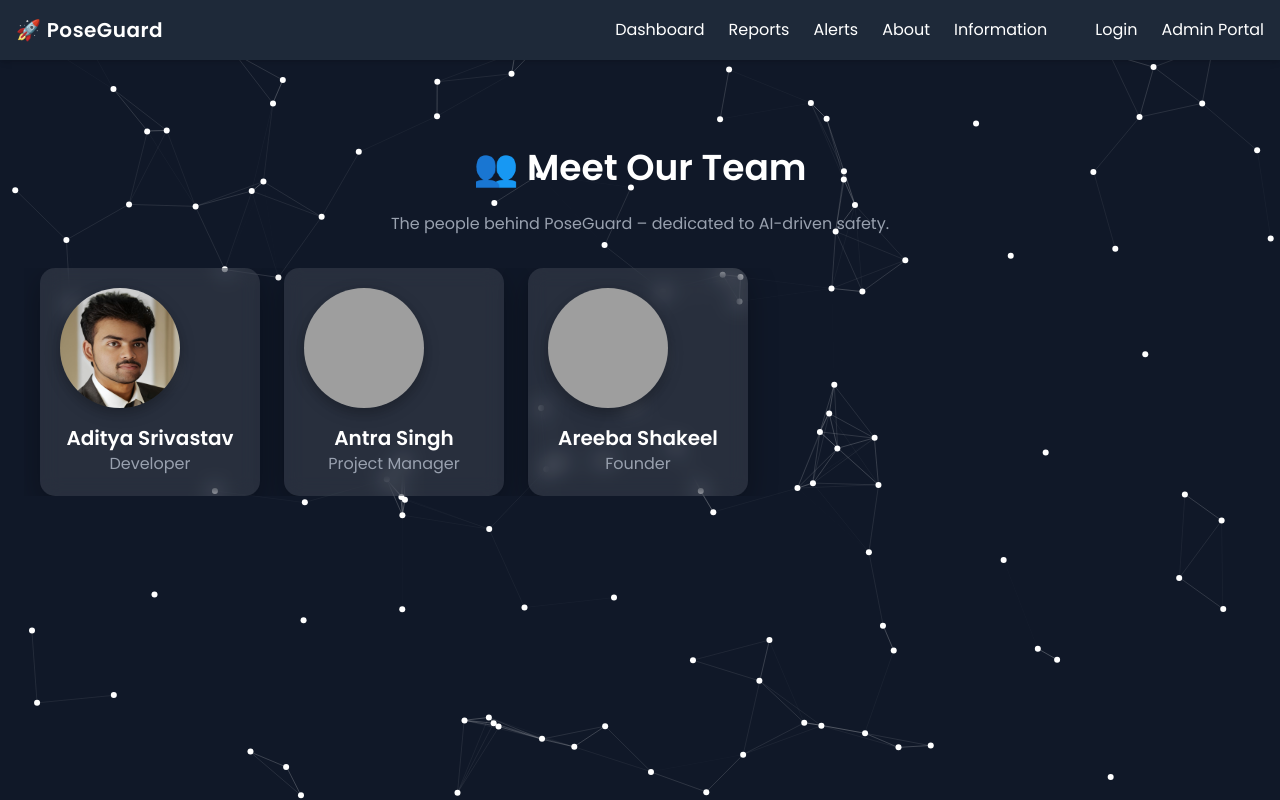
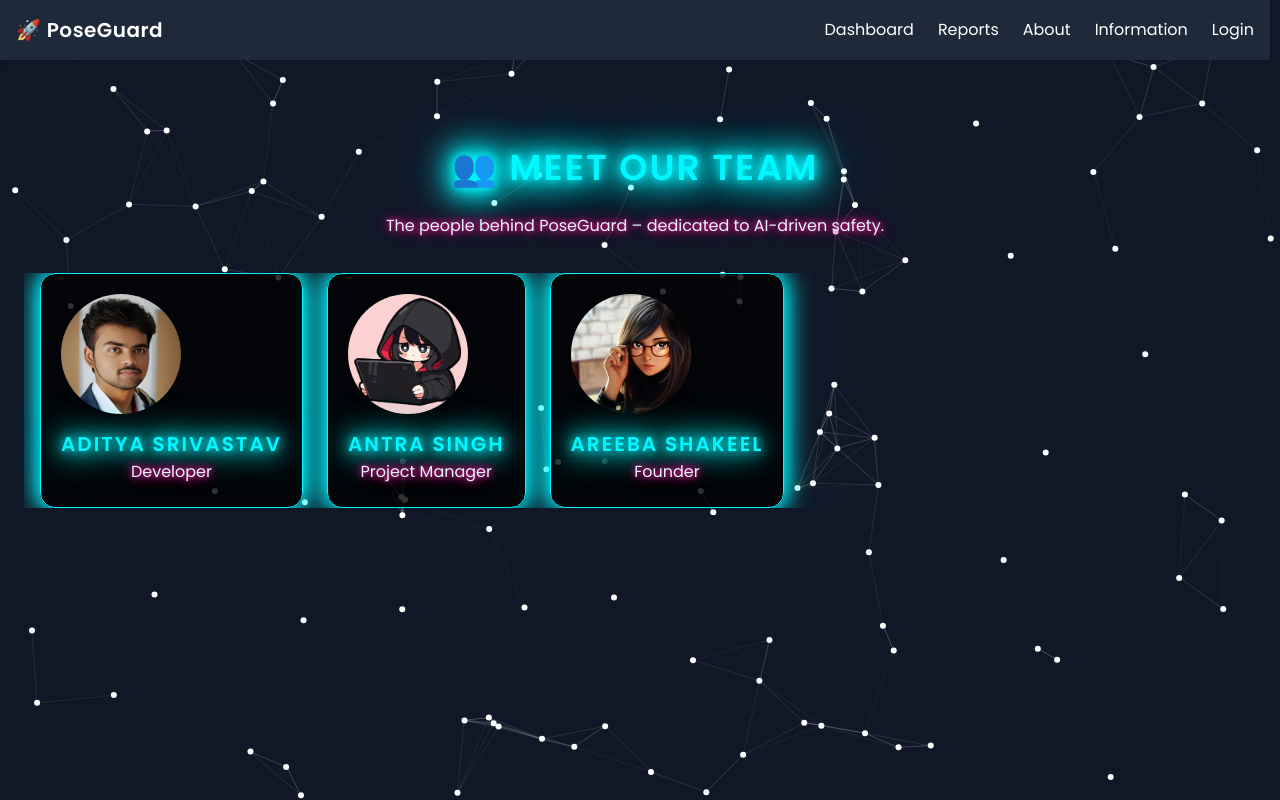
Before and after one commit to AdityaSrivastavDS/Driver-Unwanted-Pose-Detection-and-Feedback-System, a Flask app: page /about in a window 1280 px wide. Run offline with Flask 3, Linux system fonts and the light colour scheme; some libraries are stand-ins or nearby versions; grey boxes are pictures that could not be loaded.

Commit message:
UI Improvement

```diff
--- a/static/css/styles.css
+++ b/static/css/styles.css
@@ -76,16 +76,17 @@ body {
     background-color: #555;
 }
 
-/* Team Card */
-.team-card {
-    background: rgba(255, 255, 255, 0.1);
-    backdrop-filter: blur(10px);
-    padding: 20px;
-    border-radius: 15px;
-    text-align: center;
-    min-width: 220px;
-    box-shadow: 0 10px 30px rgba(0, 0, 0, 0.3);
+/* Team Card Image */
+.team-card img {
+    width: 120px;
+    height: 120px;
+    border-radius: 50%;
+    box-shadow: 0 0 15px #00f7ff;
     transition: transform 0.3s ease;
+}
+
+.team-card img:hover {
+    transform: scale(1.1);
 }
 
 .team-card:hover {
@@ -104,3 +105,43 @@ body {
 .team-card img:hover {
     transform: scale(1.15);
 }
+
+
+/* Neon Text Effect */
+.neon-text {
+    color: #00f7ff; /* Bright cyan for better visibility */
+    text-shadow: 0 0 10px #00f7ff, 0 0 20px #00f7ff, 0 0 30px #00f7ff, 0 0 40px #00f7ff, 0 0 50px #00f7ff;
+    font-family: 'Poppins', sans-serif;
+    text-transform: uppercase;
+    letter-spacing: 2px;
+}
+
+/* Neon Paragraph Effect */
+.neon-paragraph {
+    color: #e0f7ff; /* Softer white-cyan for readability */
+    text-shadow: 0 0 5px #cc147f, 0 0 10px #cc147f, 0 0 15px #cc147f;
+    line-height: 1.8;
+    font-family: 'Poppins', sans-serif;
+}
+
+/* Background Contrast */
+.card.floating {
+    background: rgba(0, 0, 0, 0.8); /* Darker background for better contrast */
+    border: 1px solid #cc147f; /* Optional: Add a glowing border */
+    box-shadow: 0 0 20px #cc147f;
+}
+
+/* Neon Box Effect */
+.neon-box {
+    background: rgba(0, 0, 0, 0.8); /* Darker background for better contrast */
+    border: 1px solid #00f7ff; /* Glowing border */
+    box-shadow: 0 0 20px #00f7ff, 0 0 30px #00f7ff;
+    padding: 20px;
+    border-radius: 15px;
+    transition: transform 0.3s ease, box-shadow 0.3s ease;
+}
+
+.neon-box:hover {
+    transform: scale(1.05);
+    box-shadow: 0 0 30px #00f7ff, 0 0 40px #00f7ff, 0 0 50px #00f7ff;
+}
--- a/templates/about.html
+++ b/templates/about.html
@@ -2,25 +2,25 @@
 
 {% block content %}
 <section class="text-center py-12">
-    <h1 class="text-4xl font-bold mb-6">👥 Meet Our Team</h1>
-    <p class="text-gray-400 mb-8">The people behind PoseGuard – dedicated to AI-driven safety.</p>
+    <h1 class="text-4xl font-bold neon-text mb-6">👥 Meet Our Team</h1>
+    <p class="text-gray-400 neon-paragraph mb-8">The people behind PoseGuard – dedicated to AI-driven safety.</p>
 
     <!-- Scrollable Team Section -->
     <div class="overflow-x-auto whitespace-nowrap scrollbar-hide flex space-x-6 px-4" id="teamScroll">
-        <div class="team-card">
-            <img src="/static/images/adi.jpg" alt="John Doe">
-            <h3 class="mt-4 text-xl font-semibold">Aditya Srivastav</h3>
-            <p class="text-gray-400">Developer</p>
+        <div class="team-card neon-box">
+            <img src="/static/images/adi.png" alt="Aditya Srivastav">
+            <h3 class="mt-4 text-xl font-semibold neon-text">Aditya Srivastav</h3>
+            <p class="text-gray-400 neon-paragraph">Developer</p>
         </div>
-        <div class="team-card">
-            <img src="/static/images/team2.jpg" alt="Jane Smith">
-            <h3 class="mt-4 text-xl font-semibold">Antra Singh</h3>
-            <p class="text-gray-400">Project Manager</p>
+        <div class="team-card neon-box">
+            <img src="/static/images/antra.jpeg" alt="Antra Singh">
+            <h3 class="mt-4 text-xl font-semibold neon-text">Antra Singh</h3>
+            <p class="text-gray-400 neon-paragraph">Project Manager</p>
         </div>
-        <div class="team-card">
-            <img src="/static/images/team3.jpg" alt="Mark Johnson">
-            <h3 class="mt-4 text-xl font-semibold">Areeba Shakeel</h3>
-            <p class="text-gray-400">Founder</p>
+        <div class="team-card neon-box">
+            <img src="/static/images/mam.jpeg" alt="Areeba Shakeel">
+            <h3 class="mt-4 text-xl font-semibold neon-text">Areeba Shakeel</h3>
+            <p class="text-gray-400 neon-paragraph">Founder</p>
         </div>
     </div>
 </section>
--- a/templates/admin_portal.html
+++ b/templates/admin_portal.html
@@ -3,7 +3,7 @@
 {% block content %}
 <h2 class="text-2xl font-bold mb-4">Unwanted Pose Screenshots</h2>
 
-<div class="scrollable-section grid grid-cols-1 md:grid-cols-3 gap-4">
+<div class="grid grid-cols-1 md:grid-cols-3 gap-4">
     {% for shot in shots %}
     <div class="bg-white rounded shadow p-4">
         <img src="{{ url_for('static', filename=shot.image_path.split('static/')[1]) }}"
--- a/templates/base.html
+++ b/templates/base.html
@@ -19,7 +19,7 @@
     <link rel="stylesheet" href="{{ url_for('static', filename='css/styles.css') }}">
 
 
-<body class="bg-gray-900 text-white font-[Poppins] transition-all duration-500 overflow-hidden">
+<body class="scrollable-section bg-gray-900 text-white font-[Poppins] transition-all duration-500 overflow-hidden">
     <!-- Particles.js Background -->
     <div id="particles-js" class="absolute top-0 left-0 w-full h-full -z-10"></div>
 
--- a/templates/dashboard.html
+++ b/templates/dashboard.html
@@ -1,7 +1,7 @@
 {% extends 'base.html' %}
 
 {% block content %}
-<section class="scrollable-section grid grid-cols-1 md:grid-cols-2 lg:grid-cols-3 gap-6">
+<section class="grid grid-cols-1 md:grid-cols-2 lg:grid-cols-3 gap-6">
 
     <!-- Live Monitoring with camera feed (visible only to non-admin users) -->
     {% if not is_admin %}
--- a/templates/navbar.html
+++ b/templates/navbar.html
@@ -7,11 +7,18 @@
         <ul class="flex space-x-6">
             <li><a href="{{ url_for('dashboard') }}" class="hover:text-gray-300 transition">Dashboard</a></li>
             <li><a href="{{ url_for('reports') }}" class="hover:text-gray-300 transition">Reports</a></li>
-            <li><a href="{{ url_for('alerts') }}" class="hover:text-gray-300 transition">Alerts</a></li>
             <li><a href="{{ url_for('about') }}" class="hover:text-gray-300 transition">About</a></li>
-            <li><a href="{{ url_for('information') }}" class="hover:text-gray-300 transition">Information</li>
-            <li><a href="{{ url_for('login') }}" class="hover:text-gray-300 transition">Login</a></li>
-            <li><a href="{{ url_for('admin_portal') }}" class="hover:text-gray-300 transition">Admin Portal</a></li>
+            <li><a href="{{ url_for('information') }}" class="hover:text-gray-300 transition">Information</a></li>
+
+            {% if session.get('user') %}
+                <li><a href="{{ url_for('logout') }}" class="hover:text-gray-300 transition text-red-400">Logout</a></li>
+            {% else %}
+                <li><a href="{{ url_for('login') }}" class="hover:text-gray-300 transition">Login</a></li>
+            {% endif %}
+
+            {% if session.get('admin') %}
+                <li><a href="{{ url_for('admin_portal') }}" class="hover:text-gray-300 transition">Admin Portal</a></li>
+            {% endif %}
         </ul>
     </div>
 </nav>
--- a/templates/reports.html
+++ b/templates/reports.html
@@ -1,7 +1,7 @@
 {% extends "base.html" %}
 
 {% block content %}
-<div class="scrollable-section container mx-auto px-6 py-10">
+<div class="container mx-auto px-6 py-10">
     <h1 class="text-4xl font-bold text-center text-blue-400 mb-6" id="reportTitle">AI Alert Reports</h1>
 
     {% if alerts %}
```
Also changed, not shown: templates/information.html (+14 -9 lines), instance/test.db, static/images/adi.jpg (deleted), static/images/adi.png (added), static/images/antra.jpeg (added), static/images/mam.jpeg (added), 3 other files.
